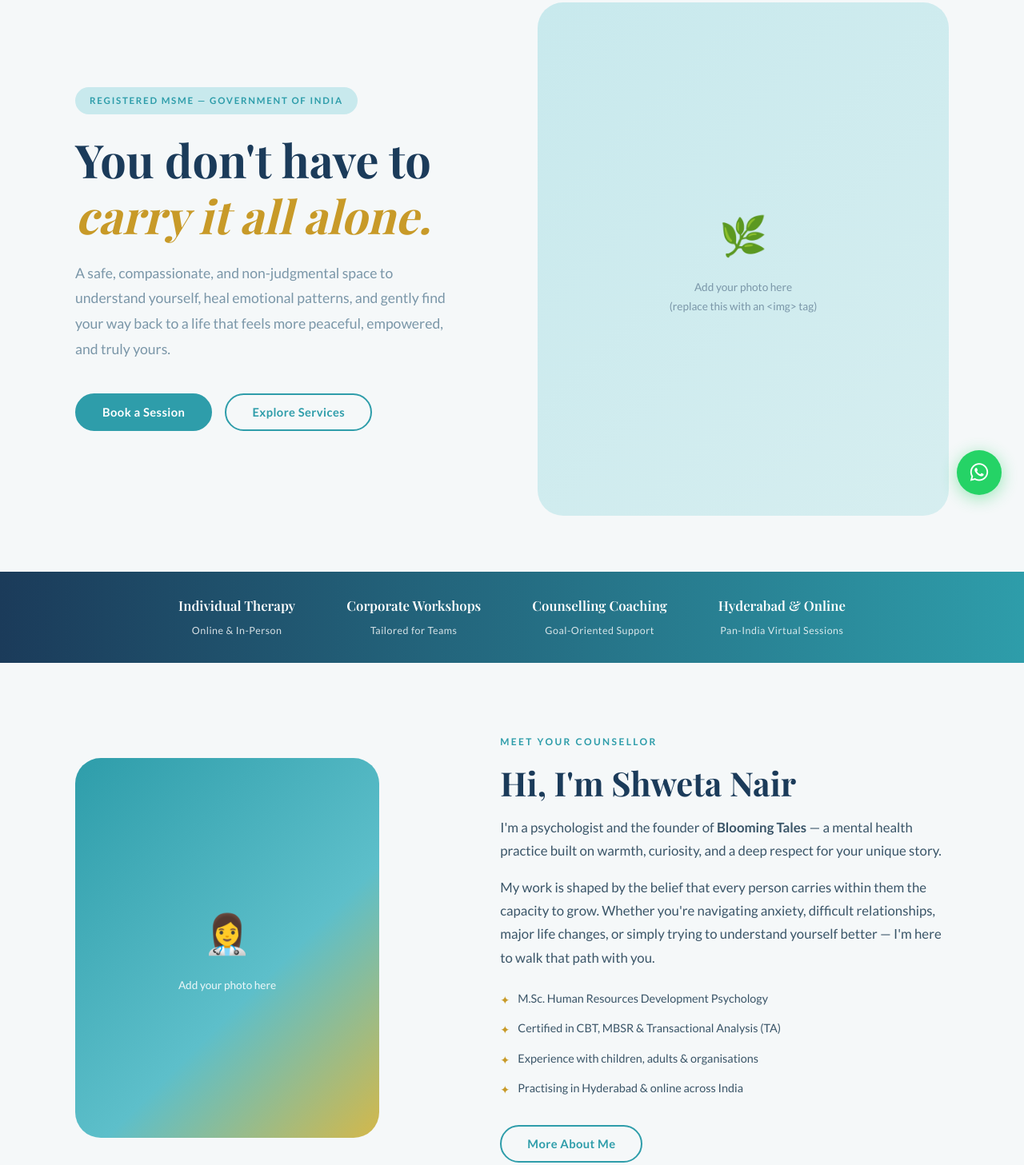
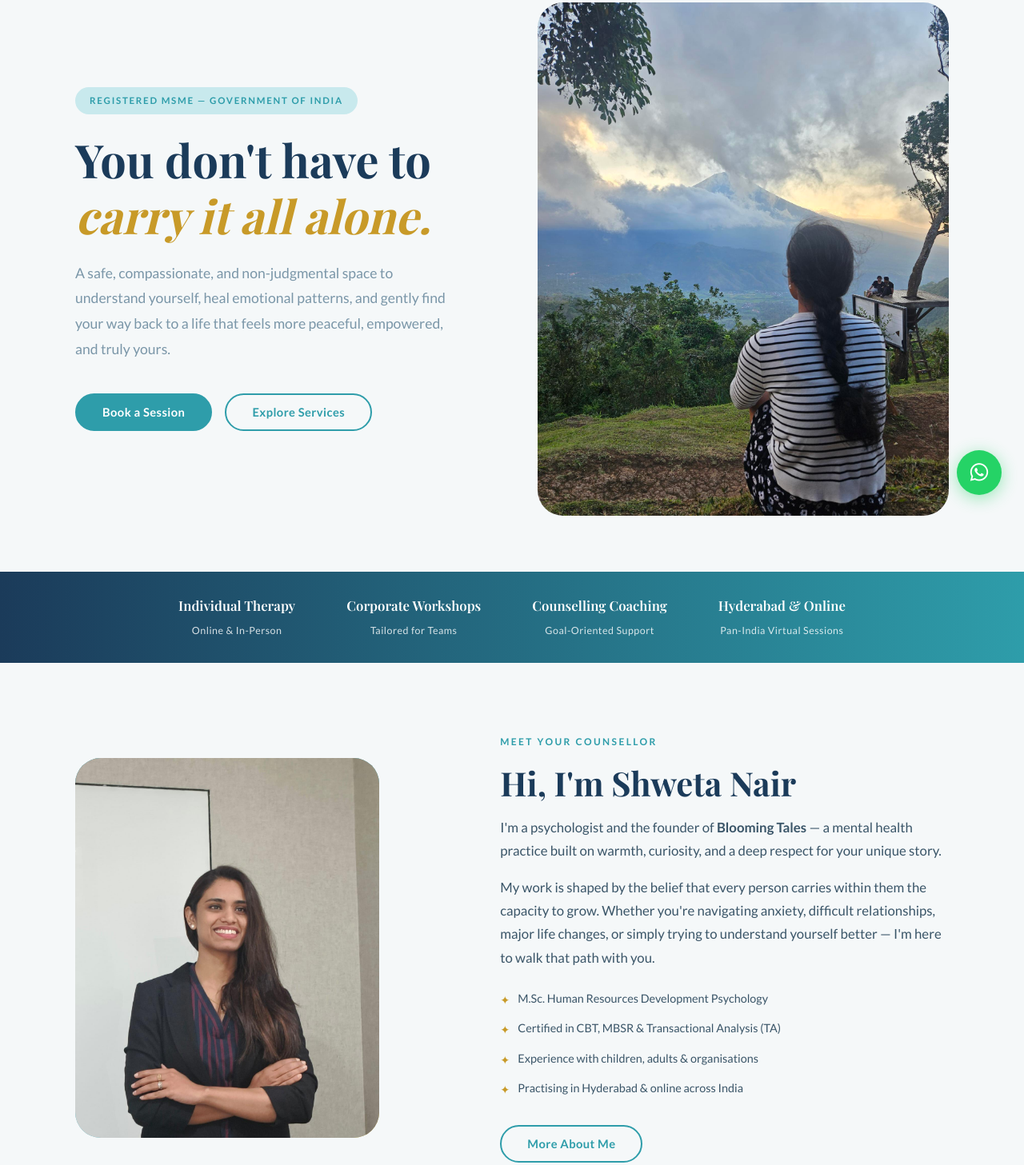
Before and after one commit to saptarshipaul1-alt/blooming-tales-website, a plain HTML site: page index.html in a window 1280 px wide. Shown: the part 153-1610 px from the top of the page at 80% size. Drawn offline with nearby package versions, Linux system fonts and the light colour scheme; a web font is replaced by a local one.

Commit message:
Add files via upload

```diff
--- a/index.html
+++ b/index.html
@@ -67,15 +67,7 @@
 
         <div class="hero-image" aria-hidden="true">
           <div class="hero-image-wrap">
-            <!--
-              TO UPDATE: Replace the placeholder below with an <img> tag.
-              Example:
-              <img src="images/shweta-hero.jpg" alt="Shweta Nair, Psychologist" />
-            -->
-            <div class="hero-image-placeholder">
-              <div class="icon">🌿</div>
-              <p>Add your photo here<br />(replace this with an &lt;img&gt; tag)</p>
-            </div>
+            <img src="images/hero.jpg" alt="Looking toward the horizon — a journey toward healing" style="object-position: center center;" />
           </div>
         </div>
 
@@ -117,14 +109,7 @@
       <div class="about-inner">
 
         <div class="about-photo" role="img" aria-label="Shweta Nair photo">
-          <!--
-            TO UPDATE: Replace with:
-            <img src="images/shweta-about.jpg" alt="Shweta Nair, Psychologist and Counsellor" />
-          -->
-          <div class="about-photo-placeholder">
-            <div class="icon">👩‍⚕️</div>
-            <p>Add your photo here</p>
-          </div>
+          <img src="images/about.jpg" alt="Shweta Nair, Psychologist and Counsellor" />
         </div>
 
         <div class="about-text">
```
Also changed, not shown: about.html (+1 -8 lines), images/about.jpg (added), images/hero.jpg (added).
